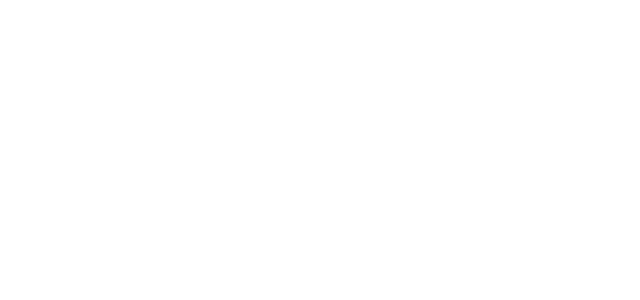
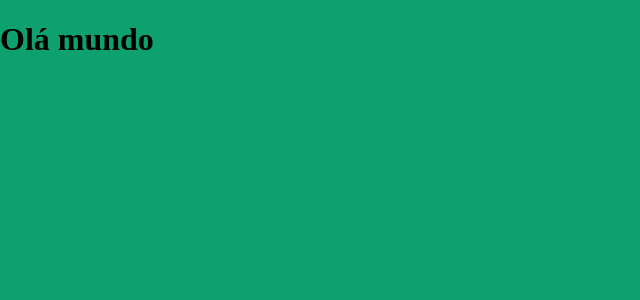
Before and after one commit to CaioLima10/chronos-pomodoro, a React (Vite) app: page / in a window 1280 px wide. Shown: the top 300 px of the page, without its empty margins (0-640 px from the left). Built offline with nearby package versions, Linux system fonts and the light colour scheme.

Commit message:
themes global css

```diff
--- a/src/App.tsx
+++ b/src/App.tsx
@@ -1,3 +1,12 @@
+import "./styles/themes.css";
+import "./styles/global.css";
+import { Heading } from "./components/heading";
+
 export function App() {
-  return <></>;
+  return (
+    <div>
+      <Heading />
+      <div></div>
+    </div>
+  );
 }
--- /dev/null
+++ b/src/components/heading.tsx
@@ -0,0 +1,3 @@
+export function Heading() {
+  return <h1>Olá mundo</h1>;
+}
--- /dev/null
+++ b/src/styles/global.css
@@ -0,0 +1,6 @@
+body {
+  margin: 0;
+  padding: 0;
+  box-sizing: border-box;
+  background: var(--primary) ;
+}
--- /dev/null
+++ b/src/styles/themes.css
@@ -0,0 +1,38 @@
+:root {
+  --primary: pink;
+  --gray-100: #e6e9f0;
+  --gray-200: #cdd3e1;
+  --gray-300: #aab3cc;
+  --gray-400: #555f7d;
+  --gray-500: #454f6a;
+  --gray-600: #363d56;
+  --gray-700: #272f43;
+  --gray-800: #181f2e;
+  --gray-900: #0a0f1a;
+
+  --primary-light: #4de7b7;
+  --primary: #0da170;
+  --primary-dark: #065f46;
+
+  --link-color: #10b981;
+  --link-hover: #0b8a60;
+
+  --success: #22c55e;
+  --warning: #eab308;
+  --error: #991b1b;
+  --info: #0ea5e9;
+
+  --text-over-primary: #0a0f1a;
+  --text-over-primary-dark: #e6e9f0;
+  --text-over-primary-light: #0a0f1a;
+  --text-over-success: #0a0f1a;
+  --text-over-warning: #0a0f1a;
+  --text-over-error: #e6e9f0;
+  --text-over-info: #0a0f1a;
+
+  --text-default: #e6e9f0;
+  --text-muted: #aab3cc;
+
+  --disabled: #555f7d;
+  --text-disabled: #aab3cc;
+}
```
